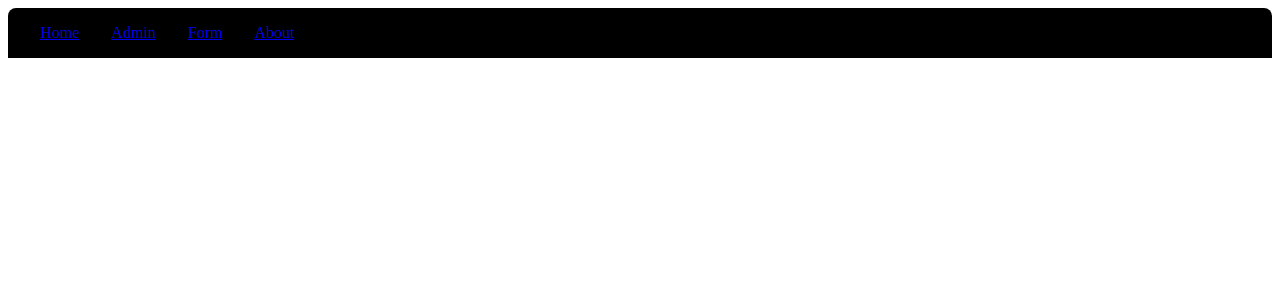
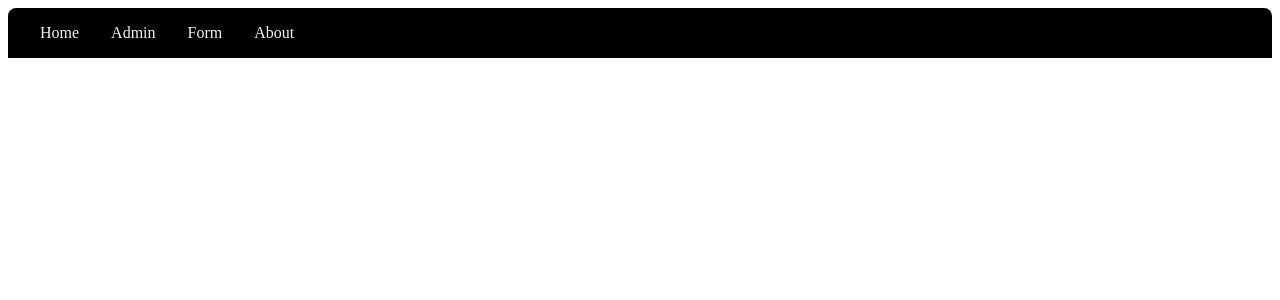
Before and after one commit to NarsimhaReddyKK/Ticketing_System, a React app: page / in a window 1280 px wide. Shown: the top 300 px of the page. Built offline with nearby package versions, Linux system fonts and the light colour scheme; the HTML template or start-up script is replaced by a standard one.

Commit message:
Added Header and Routed Paths

```diff
--- a/src/Components/Ticket_Form.tsx
+++ b/src/Components/Ticket_Form.tsx
@@ -1,5 +1,6 @@
 import { useState } from "react"
 import "./styles/Ticket_Form.css"
+import { Header } from "./header";
 
 export const Ticket_Form = () => {
     const [title, setTitle] = useState<string>("");
@@ -12,7 +13,9 @@ export const Ticket_Form = () => {
     }
 
   return (
-    <div className="form__container">
+    <>
+      <Header/>
+      <div className="form__container">
         <form className="form">
             <fieldset>
                 <legend className="form__legend"><h1>Ticket Form</h1></legend>
@@ -39,5 +42,6 @@ export const Ticket_Form = () => {
             </fieldset>
         </form>
     </div>
+    </>
   )
 }
--- a/src/Components/header.tsx
+++ b/src/Components/header.tsx
@@ -5,10 +5,10 @@ export const Header = () => {
   return (
     <div className="header_container">
         <ul className="header">
-            <li className="header__list"><Link to="/">Home</Link></li>
-            <li className="header__list"><Link to="/">Admin</Link></li>
-            <li className="header__list"><Link to="/form">Form</Link></li>
-            <li className="header__list"><Link to="/">About</Link></li>
+            <li className="header__list"><Link className="header__link" to="/">Home</Link></li>
+            <li className="header__list"><Link className="header__link" to="/">Admin</Link></li>
+            <li className="header__list"><Link className="header__link" to="/form">Form</Link></li>
+            <li className="header__list"><Link className="header__link" to="/">About</Link></li>
         </ul>
     </div>
   )
--- a/src/Components/styles/Ticket_Form.css
+++ b/src/Components/styles/Ticket_Form.css
@@ -53,6 +53,7 @@ fieldset{
     border-radius: 0.3rem;
     font-size: larger;
     margin-left: 80%;
+    cursor: pointer;
 }
 
 .form__button:active{
--- a/src/Components/styles/header.css
+++ b/src/Components/styles/header.css
@@ -1,6 +1,5 @@
 .header{
     background-color: black;
-    color: whitesmoke;
     margin: 0;
     padding: 1rem;
     box-sizing: border-box;
@@ -12,12 +11,18 @@
 .header__list{
     margin: 0 1rem;
     list-style: none;
+    font-family: cursive;
 }
 
 .header__list{
     cursor: pointer;
 }
 
-.header__list:hover{
+.header__link{
+    text-decoration: none;
+    color: whitesmoke;
+}
+
+.header__link:hover{
     color: gray;
 }
```
